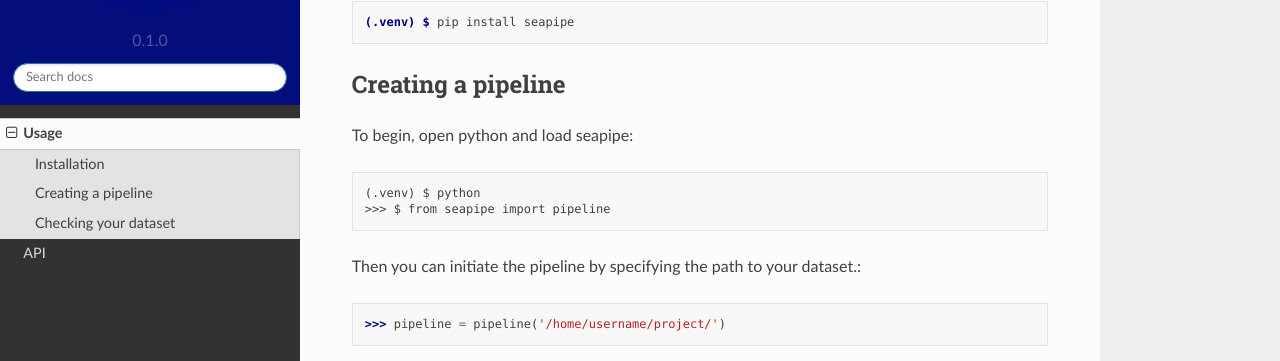
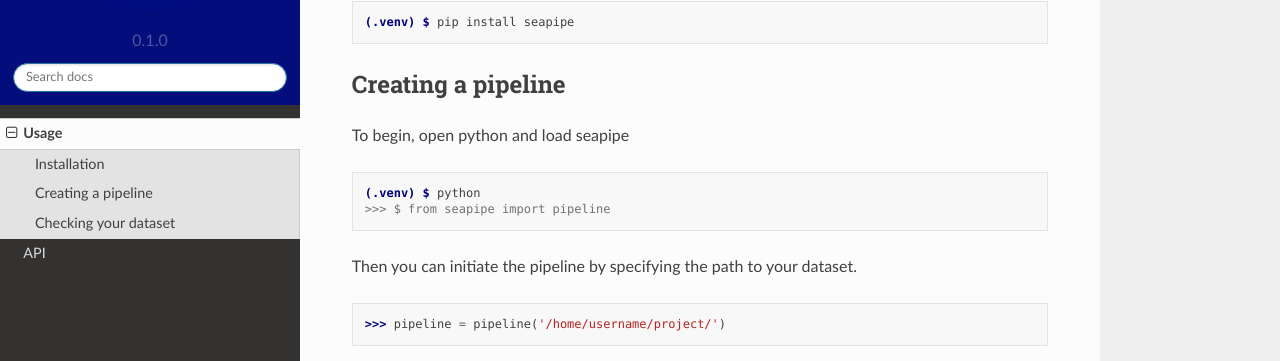
Before and after one commit to nathanecross/seapipe, a Sphinx documentation site: the page built from docs/source/usage.rst, in a window 1280 px wide and 1321 px high. Shown: the part 263-624 px from the top of the window. Built offline with Sphinx 7.4.7 and the Read the Docs theme 2.0.0, drawn with Linux system fonts in a browser that asks for light colours.

Commit message:
Update usage.rst

```diff
--- a/docs/source/usage.rst
+++ b/docs/source/usage.rst
@@ -15,14 +15,16 @@ To use seapipe, first install it using pip:
 .. _creating_a_pipeline:
 Creating a pipeline
 ----------------
-To begin, open python and load seapipe::
+To begin, open python and load seapipe
+
+.. code-block:: console
 
    (.venv) $ python
    >>> $ from seapipe import pipeline
 
-Then you can initiate the pipeline by specifying the path to your dataset.::
+Then you can initiate the pipeline by specifying the path to your dataset.
 
-   >>> pipeline = pipeline('/home/username/project/')
+>>> pipeline = pipeline('/home/username/project/')
 
 .. _checking_your_dataset:
 Checking your dataset
```
